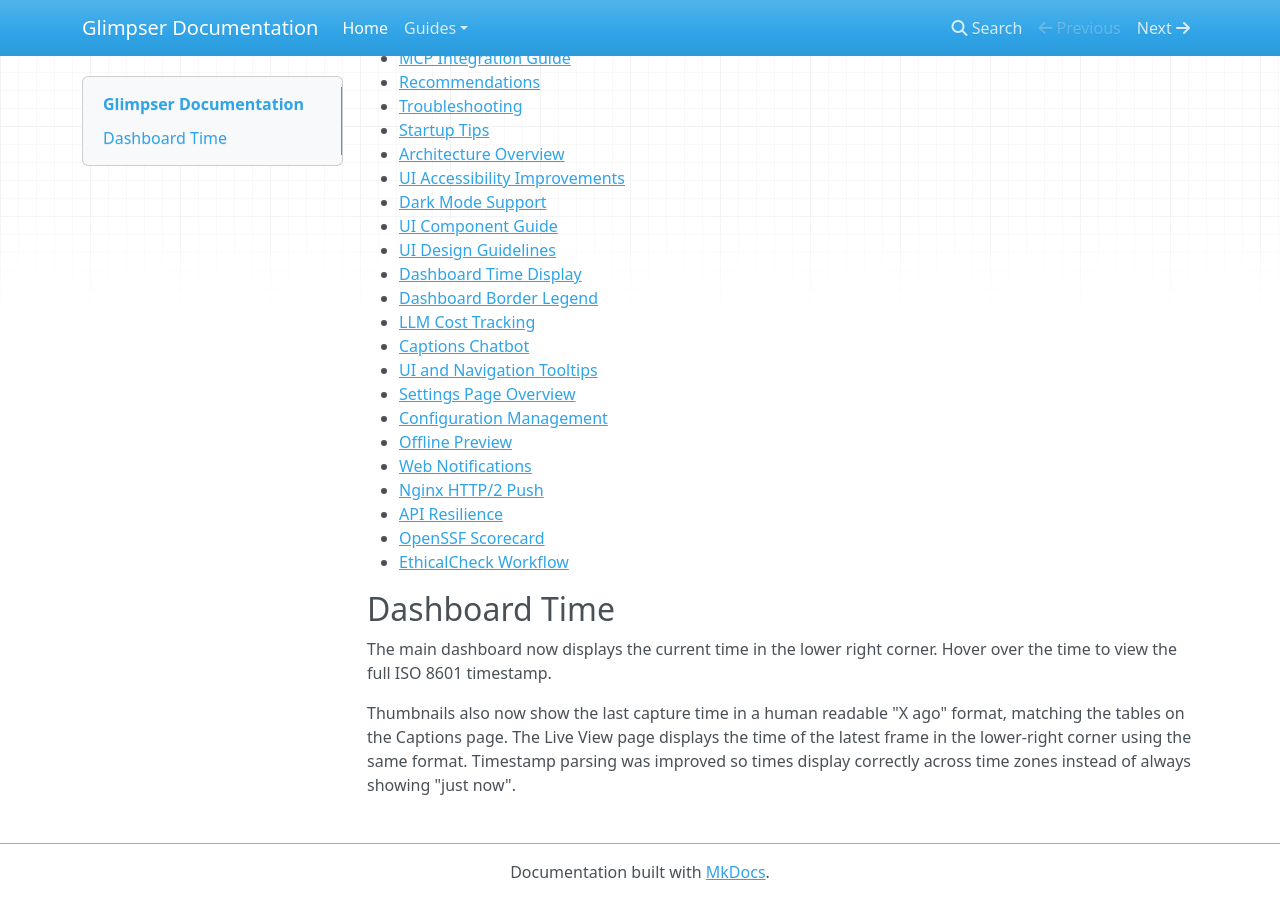
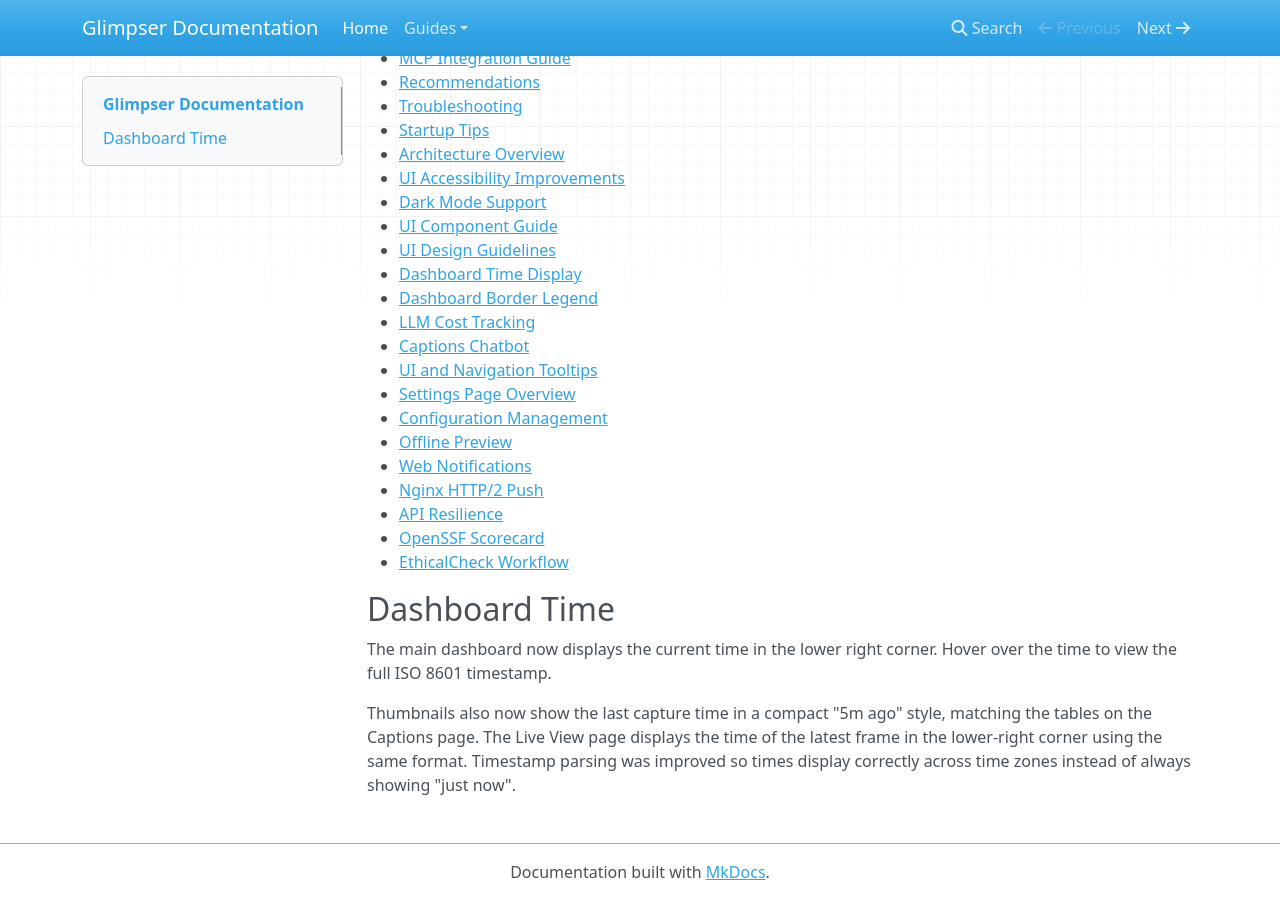
Before and after one commit to KristopherKubicki/glimpser, an MkDocs documentation site: the page built from docs/index.md, in a window 1280 px wide and 900 px high, scrolled down 872 px. Built offline with MkDocs 1.6.1, drawn with Linux system fonts in a browser that asks for light colours; nearby versions of some CDN libraries.

Commit message:
feat(status): compact timestamps and layout

```diff
--- a/app/static/css/style.css
+++ b/app/static/css/style.css
@@ -2141,7 +2141,7 @@
 }
 
 .metric-bar {
-  width: 8rem;
+  width: 6rem;
   height: 0.6rem;
   vertical-align: middle;
   margin: 0 0.25rem;
--- a/docs/index.md
+++ b/docs/index.md
@@ -58,8 +58,8 @@
 
 The main dashboard now displays the current time in the lower right corner. Hover over the time to view the full ISO 8601 timestamp.
 
-Thumbnails also now show the last capture time in a human readable
-"X ago" format, matching the tables on the Captions page.
+Thumbnails also now show the last capture time in a compact
+"5m ago" style, matching the tables on the Captions page.
 The Live View page displays the time of the latest frame in the
 lower-right corner using the same format. Timestamp parsing was improved so
 times display correctly across time zones instead of always showing
```
Also changed, not shown: app/static/js/templates.js (+8 -8 lines), 3 other files.
